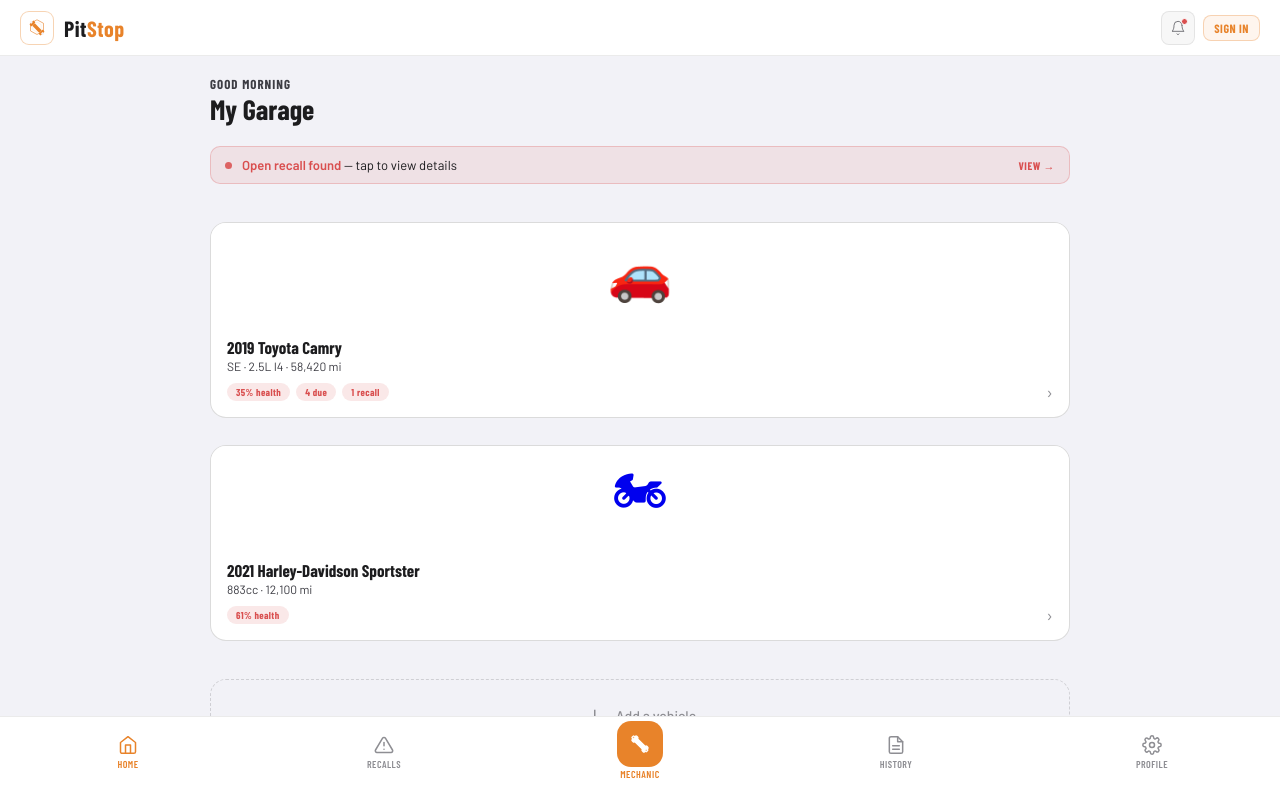
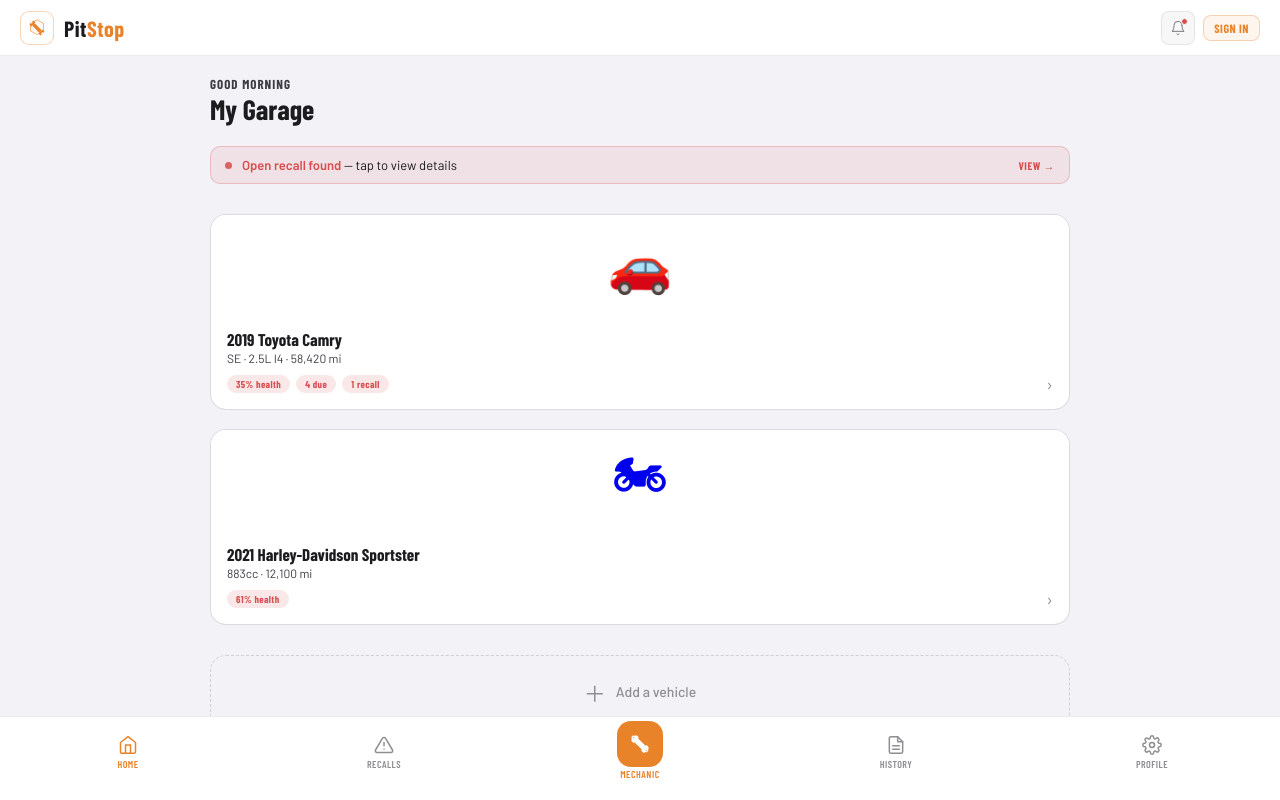
Before and after one commit to parkerdebry/pitstop, a Next.js app: page / in a window 1280 px wide. Built offline with nearby package versions, Linux system fonts and the light colour scheme.

Commit message:
Reduce section spacing

```diff
--- a/app/globals.css
+++ b/app/globals.css
@@ -800,7 +800,7 @@
 .recall-banner,
 .notif-item,
 .doc-card {
-  margin-bottom: 1.1rem;
+  margin-bottom: 0.6rem;
 }
 
 /* Remove double-spacing inside lists */
```
